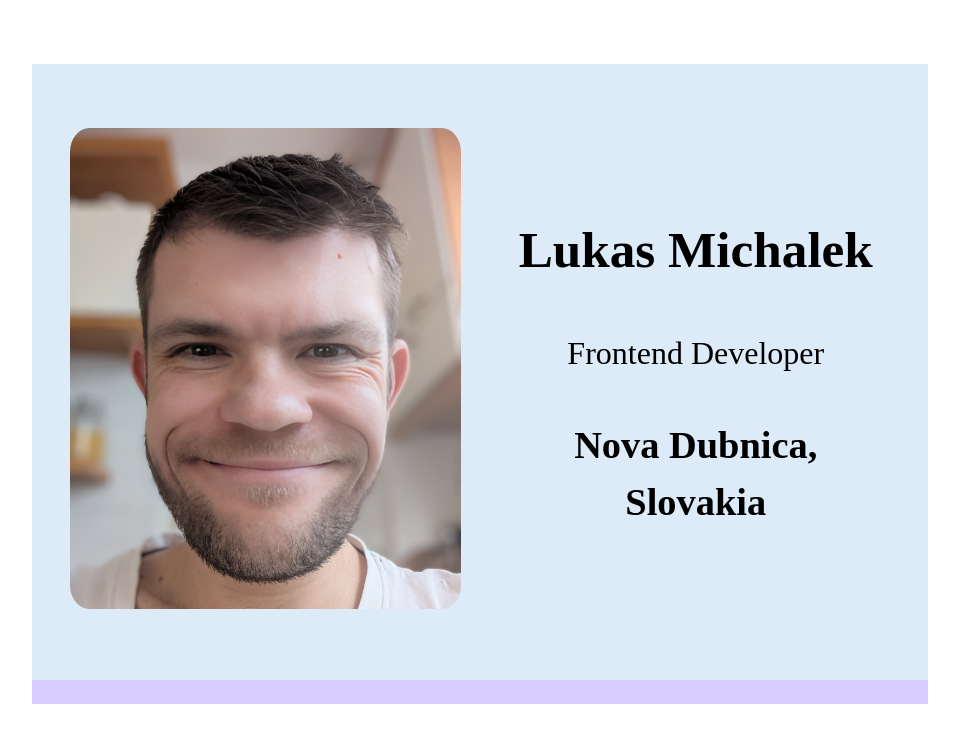
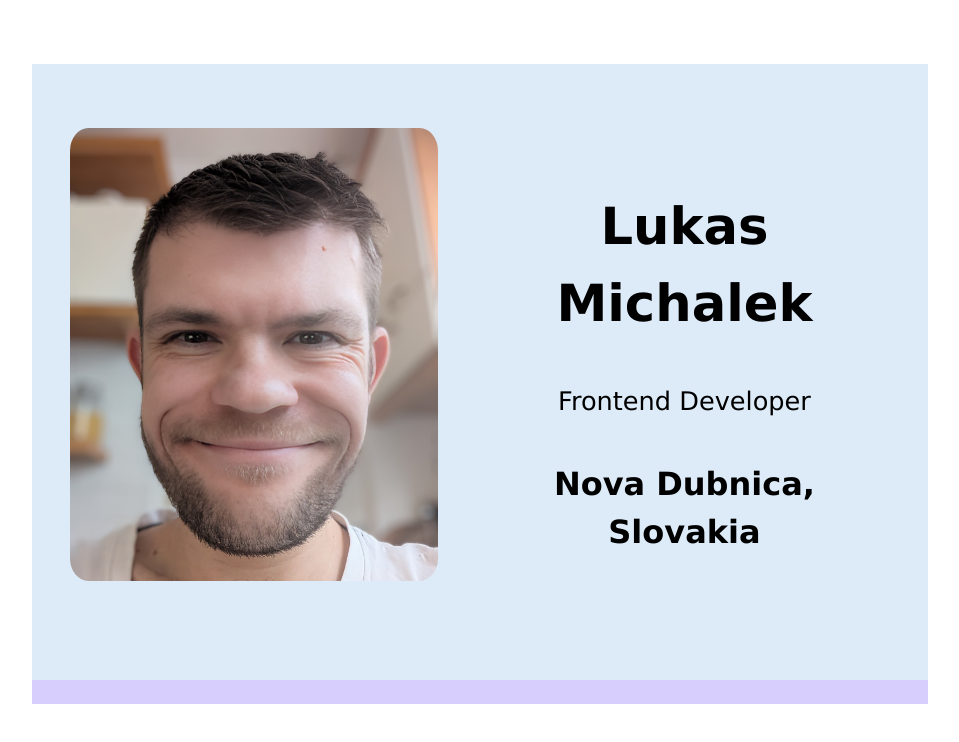
Before and after one commit to Lukas-Michalek/Fullstack-Developer-Training-Course, a website: page 01. HTML and CSS Fundamentals/01. Business Card/index.html in a window 1280 px wide. Shown: the whole page, without its empty margins (160-1119 px from the left). Drawn offline with Linux system fonts and the light colour scheme.

Commit message:
style(typography): add web-safe font and resize
Applied system-safe font stack for consistency across browsers.

Tweaked #hometown and #job-title text sizes for better readability.

```diff
--- a/01. HTML and CSS Fundamentals/01. Business Card/index.html
+++ b/01. HTML and CSS Fundamentals/01. Business Card/index.html
@@ -29,7 +29,7 @@
           </div>
 
           <div>
-            <h5 id="hometown">Nova Dubnica, Slovakia</h5>
+            <p id="hometown">Nova Dubnica, Slovakia</p>
           </div>
         </div>
       </div>
--- a/01. HTML and CSS Fundamentals/01. Business Card/styles.css
+++ b/01. HTML and CSS Fundamentals/01. Business Card/styles.css
@@ -25,6 +25,7 @@ body {
 
   /* 5. Improve text rendering */
   -webkit-font-smoothing: antialiased;
+  font-family: Verdana, Geneva, Tahoma, sans-serif;
 }
 
 /* 6. Improve media defaults */
@@ -112,6 +113,7 @@ h6 {
   flex-direction: column;
   justify-content: center;
   text-align: center;
+
   /* font-size: x-large; */
 }
 
@@ -123,11 +125,12 @@ h6 {
 }
 
 #job-title {
-  font-size: 2.5vw;
+  font-size: 2vw;
 }
 
 #hometown {
-  font-size: 3vw;
+  font-size: 2.5vw;
+  font-weight: bold;
 }
 
 #name {
```
